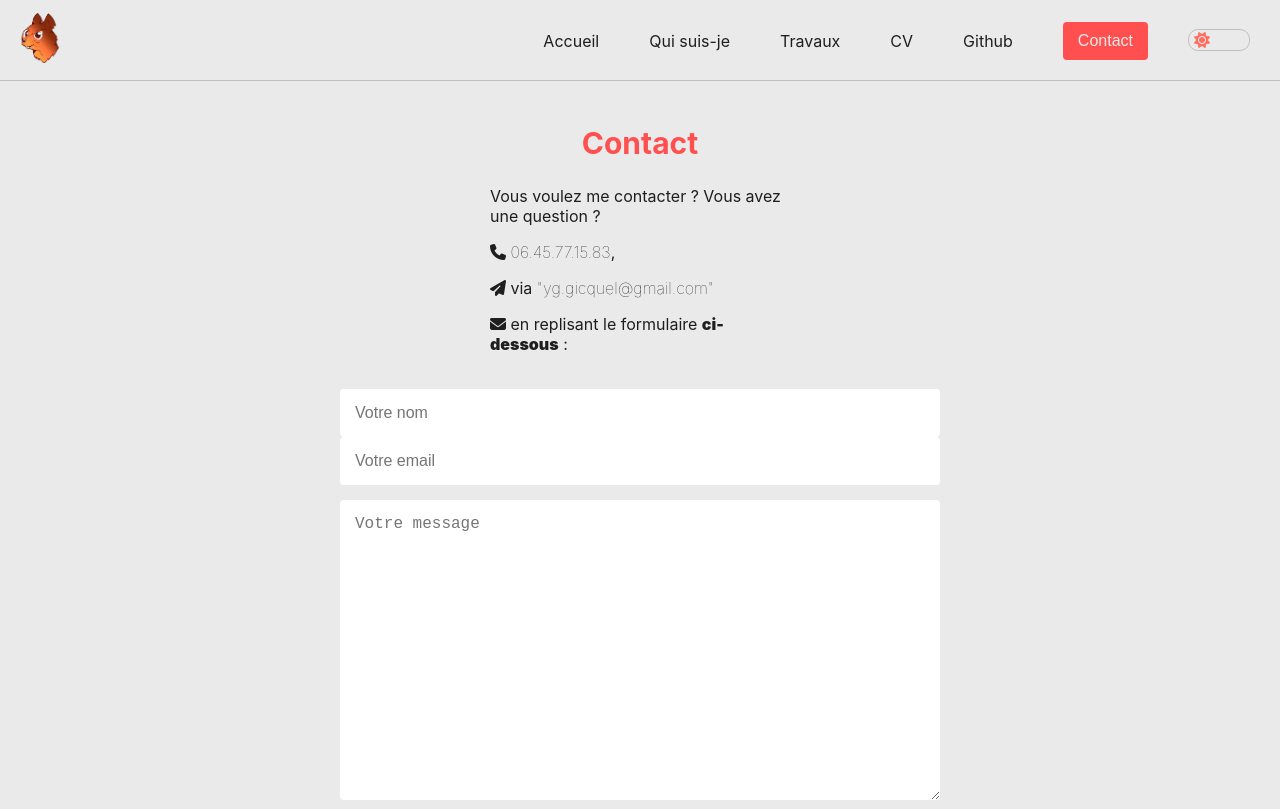
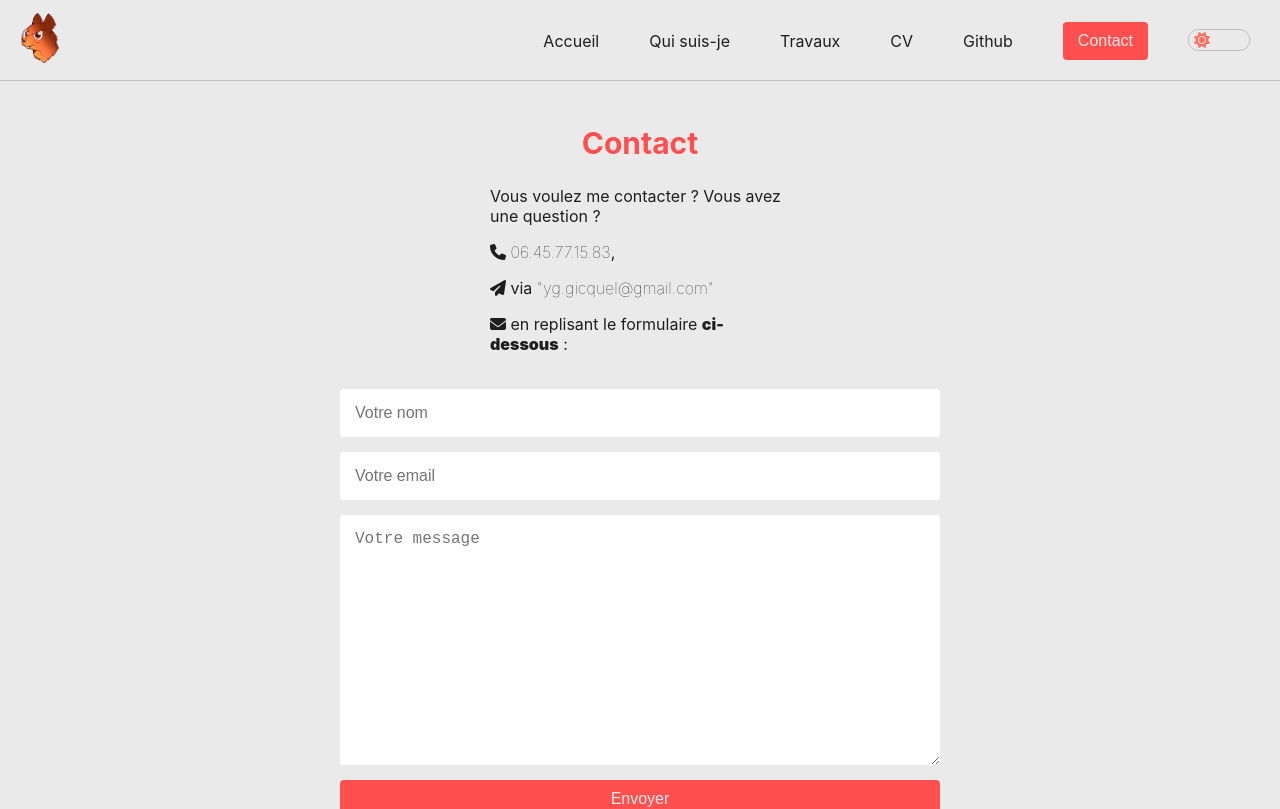
Before and after one commit to Skoroll/portfolio, a React (Create React App) app: page /portfolio/contact in a window 1280 px wide. Shown: the top 809 px of the page. Built offline with nearby package versions, Linux system fonts and the light colour scheme.

Commit message:
Correction d'une typo sur un selecteur CSS

```diff
--- a/src/pages/Contact/Contact.scss
+++ b/src/pages/Contact/Contact.scss
@@ -24,8 +24,9 @@ form {
   background-color: $primary;
 }
 
-.form_imput_div {
+.form_input_div {
   display: flex;
+  flex-direction: column;
   gap: $padding;
 }
 
@@ -33,7 +34,7 @@ input,
 textarea {
   width: 100%;
   padding: $padding;
-  border: $border-color ; /* Utilise les variables pour la bordure */
+  border: $border-color ;
   border-radius: 4px;
   box-sizing: border-box;
   font-size: 16px;
@@ -46,7 +47,7 @@ textarea {
 }
 
 textarea {
-  min-height: 300px; /* Hauteur minimale du textarea */
+  min-height: 250px;
 }
 
 button {
```
